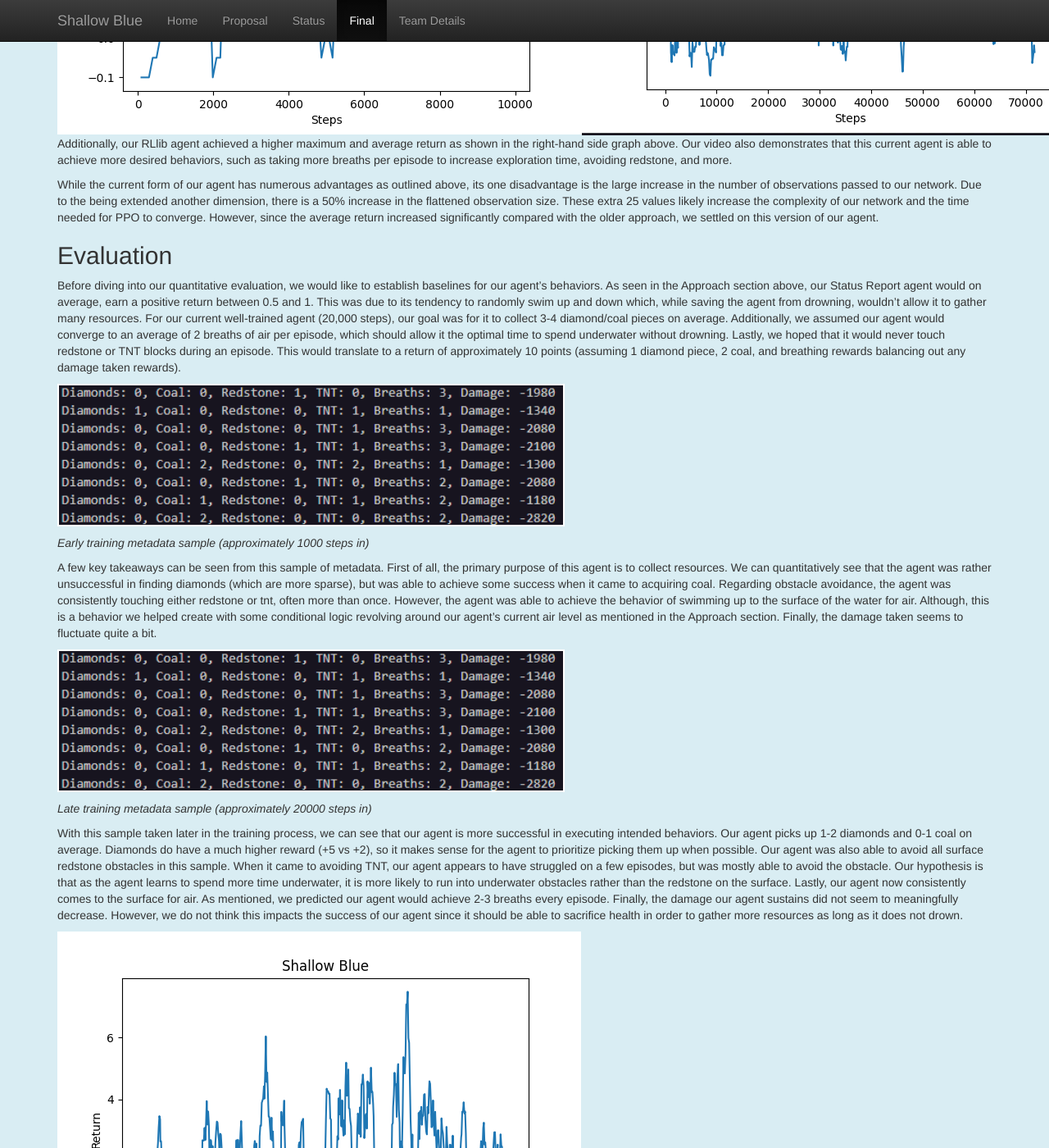
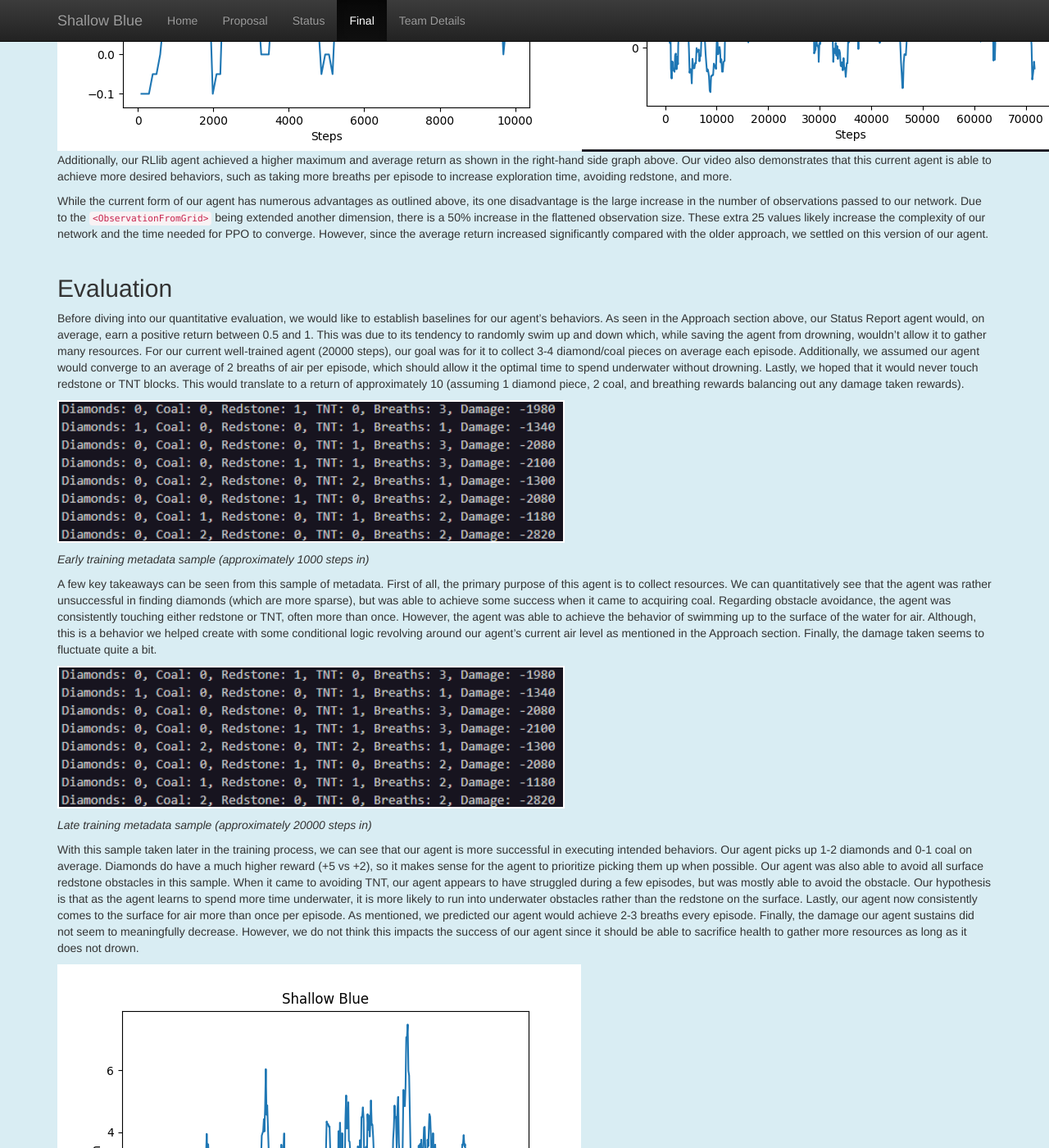
Before and after one commit to ChaseChipres/ShallowBlue, a Jekyll site: the page built from docs/final.md, in a window 1280 px wide and 1400 px high, scrolled down 2429 px. Shown: the whole window at 82% size. Built offline with Jekyll 4.4.1, drawn with Linux system fonts in a browser that asks for light colours; formulas are drawn with MathJax 3; some of the changed text lies outside the part shown.

Commit message:
Update final.md

````diff
--- a/docs/final.md
+++ b/docs/final.md
@@ -19,7 +19,7 @@
 
 We saw a significant enough increase in both reward attained and behaviors learned just by switching to this method from the implementation used for our Status Report. As a result, we decided to focus on making the environment more complex, improving our logging systems, and tuning our hyperparameters instead of modifying the underlying framework.
 
-The agent’s observations consist of a 3x5x5 grid, similar to that of Assignment Two but with a few additions. To start, the grid obtained from <ObservationFromGrid> is extended into the y=1 plane. This way, the agent can detect the presence of redstone blocks above it as it attempts to make its way back up to the surface. Additionally, we constructed another grid containing the entities in a 5x5 grid around the agent based on the list returned by <ObservationFromNearbyEntities>. This grid was used to detect the presence of loose resources that are not present in the aforementioned grid of blocks and was inspired by the fellow project team MineFarm-Farmer. These two grids (each consisting of 25 blocks in 3 dimensions) are combined together and sent to the network. Other observations, including the agent’s air level, damage taken, and resources collected are used to update programmatic rewards as well.
+The agent’s observations consist of a 3x5x5 grid, similar to that of Assignment Two but with a few additions. To start, the grid obtained from `<ObservationFromGrid>` is extended into the `y=1` plane. This way, the agent can detect the presence of redstone blocks above it as it attempts to make its way back up to the surface. Additionally, we constructed another grid containing the entities in a 5x5 grid around the agent based on the list returned by `<ObservationFromNearbyEntities>`. This grid was used to detect the presence of loose resources that are not present in the aforementioned grid of blocks and was inspired by the fellow project team [MineFarm-Farmer](https://yongfeitan.github.io/MineFarm-Farmer/status.html). These two grids (each consisting of 25 blocks in 3 dimensions) are combined together and sent to the network. Other observations, including the agent’s air level, damage taken, and resources collected are used to update programmatic rewards as well.
 
 ```python
   if self.allow_break_action and action[3] > 0:
@@ -43,9 +43,9 @@
     self.episode_step += 1
 ```
 
-Our agent’s continuous action space consists of real values between -1 and 1. These translate to four types of actions: move, turn, jump (used to initiate and cancel swimming), and attack. For moving and turning, the value returned from the network is simply passed to Malmo. Values for the remaining two actions are thresholded as shown above. Additionally, we used Kolby’s suggestion and sleep() the agent when a jump or attack command needs to be executed to stop other actions from interrupting them. Furthermore, we only allowed the agent to swim up to the surface (jump 1) if its air level was significantly depleted. This allowed our agent to explore the environment longer instead of needlessly swimming up when it didn’t have to.
+Our agent’s continuous action space consists of real values between -1 and 1. These translate to four types of actions: move, turn, jump (used to initiate and cancel swimming), and attack. For moving and turning, the value returned from the network is simply passed to Malmo. Values for the remaining two actions are thresholded as shown above. Additionally, we used Kolby’s suggestion and `sleep()` the agent when a jump or attack command needs to be executed to stop other actions from interrupting them. Furthermore, we only allowed the agent to swim up to the surface (`jump 1`) if its air level was significantly depleted. This allowed our agent to explore the environment longer instead of needlessly swimming up when it didn’t have to.
 
-Our agent also has access to numerous different positive and negative rewards. The largest ones in magnitude are those obtained from acquiring a diamond, +5, and coal, +2, either through mining ore or picking them up off the ground. The agent earns rewards of -0.1 everytime it touches a redstone or TNT block. These two obstacles and rewards were introduced to make the environments more complex. Another positive reward of +0.1 is awarded to the agent every time it takes a breath, and a negative reward equal to 0.1% of the health lost is assigned every step when damage is taken. Both of these rewards were configured programmatically, relied on <ObservationFromFullStats>, and were used to encourage breathing. Finally, our agent receives a negative reward of -1 if it drowns.
+Our agent also has access to numerous different positive and negative rewards. The largest ones in magnitude are those obtained from acquiring a diamond, +5, and coal, +2, either through mining ore or picking them up off the ground. The agent earns rewards of -0.1 everytime it touches a redstone or TNT block. These two obstacles and rewards were introduced to make the environments more complex. Another positive reward of +0.1 is awarded to the agent every time it takes a breath, and a negative reward equal to 0.1% of the health lost is assigned every step when damage is taken. Both of these rewards were configured programmatically, relied on `<ObservationFromFullStats>`, and were used to encourage breathing. Finally, our agent receives a negative reward of -1 if it drowns.
 
 The agent’s terminal states are the end of an episode or drowning. Drowning does not happen often, as the agent is usually able to return to the surface of the water at least once per episode. The maximum number of episode steps was increased to 500 to give the agent more time to learn, as it was difficult for the agent to display much behavior with the previous limit of 100.
 
@@ -58,51 +58,49 @@
 
 Additionally, our RLlib agent achieved a higher maximum and average return as shown in the right-hand side graph above. Our video also demonstrates that this current agent is able to achieve more desired behaviors, such as taking more breaths per episode to increase exploration time, avoiding redstone, and more.
 
-While the current form of our agent has numerous advantages as outlined above, its one disadvantage is the large increase in the number of observations passed to our network. Due to the <ObservationFromGrid> being extended another dimension, there is a 50% increase in the flattened observation size. These extra 25 values likely increase the complexity of our network and the time needed for PPO to converge. However, since the average return increased significantly compared with the older approach, we settled on this version of our agent.
+While the current form of our agent has numerous advantages as outlined above, its one disadvantage is the large increase in the number of observations passed to our network. Due to the `<ObservationFromGrid>` being extended another dimension, there is a 50% increase in the flattened observation size. These extra 25 values likely increase the complexity of our network and the time needed for PPO to converge. However, since the average return increased significantly compared with the older approach, we settled on this version of our agent.
 <br/>
 
 ## Evaluation
-Before diving into our quantitative evaluation, we would like to establish baselines for our agent’s behaviors. As seen in the Approach section above, our Status Report agent would on average, earn a positive return between 0.5 and 1. This was due to its tendency to randomly swim up and down which, while saving the agent from drowning, wouldn’t allow it to gather many resources. For our current well-trained agent (20,000 steps), our goal was for it to collect 3-4 diamond/coal pieces on average. Additionally, we assumed our agent would converge to an average of 2 breaths of air per episode, which should allow it the optimal time to spend underwater without drowning. Lastly, we hoped that it would never touch redstone or TNT blocks during an episode. This would translate to a return of approximately 10 points (assuming 1 diamond piece, 2 coal, and breathing rewards balancing out any damage taken rewards).
+Before diving into our quantitative evaluation, we would like to establish baselines for our agent’s behaviors. As seen in the Approach section above, our Status Report agent would, on average, earn a positive return between 0.5 and 1. This was due to its tendency to randomly swim up and down which, while saving the agent from drowning, wouldn’t allow it to gather many resources. For our current well-trained agent (20000 steps), our goal was for it to collect 3-4 diamond/coal pieces on average each episode. Additionally, we assumed our agent would converge to an average of 2 breaths of air per episode, which should allow it the optimal time to spend underwater without drowning. Lastly, we hoped that it would never touch redstone or TNT blocks. This would translate to a return of approximately 10 (assuming 1 diamond piece, 2 coal, and breathing rewards balancing out any damage taken rewards).
 
 ![Metadata from early in the training process](img/Early_Metadata.png)
 
 *Early training metadata sample (approximately 1000 steps in)*
 
-A few key takeaways can be seen from this sample of metadata. First of all, the primary purpose of this agent is to collect resources. We can quantitatively see that the agent was rather unsuccessful in finding diamonds (which are more sparse), but was able to achieve some success when it came to acquiring coal. Regarding obstacle avoidance, the agent was consistently touching either redstone or tnt, often more than once. However, the agent was able to achieve the behavior of swimming up to the surface of the water for air. Although, this is a behavior we helped create with some conditional logic revolving around our agent’s current air level as mentioned in the Approach section. Finally, the damage taken seems to fluctuate quite a bit.
+A few key takeaways can be seen from this sample of metadata. First of all, the primary purpose of this agent is to collect resources. We can quantitatively see that the agent was rather unsuccessful in finding diamonds (which are more sparse), but was able to achieve some success when it came to acquiring coal. Regarding obstacle avoidance, the agent was consistently touching either redstone or TNT, often more than once. However, the agent was able to achieve the behavior of swimming up to the surface of the water for air. Although, this is a behavior we helped create with some conditional logic revolving around our agent’s current air level as mentioned in the Approach section. Finally, the damage taken seems to fluctuate quite a bit.
 
 ![Metadata from later in the traning process](img/Early_Metadata.png)
 
 *Late training metadata sample (approximately 20000 steps in)*
 
-With this sample taken later in the training process, we can see that our agent is more successful in executing intended behaviors. Our agent picks up 1-2 diamonds and 0-1 coal on average. Diamonds do have a much higher reward (+5 vs +2), so it makes sense for the agent to prioritize picking them up when possible. Our agent was also able to avoid all surface redstone obstacles in this sample. When it came to avoiding TNT, our agent appears to have struggled on a few episodes, but was mostly able to avoid the obstacle. Our hypothesis is that as the agent learns to spend more time underwater, it is more likely to run into underwater obstacles rather than the redstone on the surface. Lastly, our agent now consistently comes to the surface for air. As mentioned, we predicted our agent would achieve 2-3 breaths every episode. Finally, the damage our agent sustains did not seem to meaningfully decrease. However, we do not think this impacts the success of our agent since it should be able to sacrifice health in order to gather more resources as long as it does not drown.
+With this sample taken later in the training process, we can see that our agent is more successful in executing intended behaviors. Our agent picks up 1-2 diamonds and 0-1 coal on average. Diamonds do have a much higher reward (+5 vs +2), so it makes sense for the agent to prioritize picking them up when possible. Our agent was also able to avoid all surface redstone obstacles in this sample. When it came to avoiding TNT, our agent appears to have struggled during a few episodes, but was mostly able to avoid the obstacle. Our hypothesis is that as the agent learns to spend more time underwater, it is more likely to run into underwater obstacles rather than the redstone on the surface. Lastly, our agent now consistently comes to the surface for air more than once per episode. As mentioned, we predicted our agent would achieve 2-3 breaths every episode. Finally, the damage our agent sustains did not seem to meaningfully decrease. However, we do not think this impacts the success of our agent since it should be able to sacrifice health to gather more resources as long as it does not drown.
 
 ![Current Average Return](img/final_report_returns.png)
 
 *Return over 70000 steps*
 
-We can see from this returns graph that our agent’s return certainly fluctuates, despite a large proportion of the data still trending upwards. Unfortunately, we still have instances where our agent is either not collecting any resources, or our negative rewards happened to outweigh any positive behavior (perhaps only mining one piece of coal). This graph is also from our longest training session of 140 episodes. We did not get an opportunity to see if training even longer than this would help overcome the complexities of executing several behaviors successfully.
+We can see from this graph that our agent’s return certainly fluctuates, despite a large proportion of the data still trending upwards. Unfortunately, we still have instances where our agent is either not collecting any resources, or our negative rewards outweighed any positive behavior (for example, the agent might have only picked up a single coal piece and took a lot of damage or hit many obstacles). This graph is also from our longest training session of 140 episodes. We did not get an opportunity to see if training even longer than this would help overcome the complexities of executing several behaviors successfully.
 
-Our qualitative evaluation also relies on the metadata logging shown above. These logs were used to visualize the effectiveness of features we added to our agent since the Status Report submission. Some new features are the inclusion of two different kinds of obstacles, having both loose resources and ore, and incorporating longer episode lengths.
-
-By adding these features to our project, we are able to concretely evaluate whether our agent is able to successfully learn and execute more behaviors than before. A comparison between the two versions of our agent is shown below:
+Our qualitative evaluation also relies on the metadata logging shown above. These logs were used to visualize the effectiveness of features we added to our agent since the Status Report submission. Some new features are the inclusion of two different kinds of obstacles, having both loose resources and ore, and incorporating longer episode lengths. By adding these features to our project, we are able to concretely evaluate whether our agent is able to successfully learn and execute more behaviors than before. A comparison between the two versions of our agent is shown below:
 
 
 | Status Report Agent | Current Agent |
 | ------------------- | ------------- |
-| Mining diamond ore&nbsp;&nbsp;&nbsp;  | Mining diamond ore&nbsp; |
-| Mining coal ore&nbsp;&nbsp;&nbsp;     | Mining coal ore&nbsp; |
-| Swimming to the surface for air (only did this once to survive)&nbsp;&nbsp;&nbsp; | Swimming to the surface for air >1 times (due to longer episodes) |
-|                     | Collecting loose diamonds |
-|                     | Collecting loose coal |
-|                     | Avoiding TNT blocks on the seabed |
-|                     | Avoiding redstone blocks on the surface |
-|                     | Limiting the amount of damage taken (our agent takes damage when out of air) |
+| &nbsp;&nbsp;&nbsp;Mining diamond ore&nbsp;&nbsp;&nbsp;  | &nbsp;&nbsp;&nbsp;Mining diamond ore&nbsp;&nbsp;&nbsp; |
+| &nbsp;&nbsp;&nbsp;Mining coal ore&nbsp;&nbsp;&nbsp;     | &nbsp;&nbsp;&nbsp;Mining coal ore&nbsp;&nbsp;&nbsp; |
+| &nbsp;&nbsp;&nbsp;&nbsp;&nbsp;&nbsp;Swimming to the surface for air (only did this once to survive)&nbsp;&nbsp;&nbsp; | &nbsp;&nbsp;&nbsp;Swimming to the surface for air >1 times (due to longer episodes)&nbsp;&nbsp;&nbsp; |
+|                     | &nbsp;&nbsp;&nbsp;Collecting loose diamonds&nbsp;&nbsp;&nbsp; |
+|                     | &nbsp;&nbsp;&nbsp;Collecting loose coal&nbsp;&nbsp;&nbsp; |
+|                     | &nbsp;&nbsp;&nbsp;Avoiding TNT blocks on the seabed&nbsp;&nbsp;&nbsp; |
+|                     | &nbsp;&nbsp;&nbsp;Avoiding redstone blocks on the surface&nbsp;&nbsp;&nbsp; |
+|                     | &nbsp;&nbsp;&nbsp;Limiting the amount of damage taken (our agent takes damage when out of air)&nbsp;&nbsp;&nbsp; |
 
-Our video also contains examples of all the behaviors mentioned above. There our agent can be seen actively applying these behaviors depending on the states it encounters and shows definitive examples of how the current agent improves over the Status Report agent baseline.
+Our video also contains examples of some of the behaviors mentioned above. There our agent can be seen actively applying these behaviors depending on the states it encounters and shows definitive examples of how the current agent improves over the Status Report agent baseline.
 
 A final thought to consider is that our agent may not have had enough intrinsic motivation to explore our environment. Our first approach with Q-learning leveraged an epsilon-greedy approach when selecting actions. This tendency to ignore Q-Values and select random actions might have produced enough variation in early stages of training to create a strong enough foundation for future iterations. Since advancing to RLlib and switching to PPO, we did increase our agent’s return. However, we would have liked to see our agent cover more ground exploring our underwater environment. We tried using rewards as a tool to motivate this exploration but were unable to reliably encourage our agent to encounter new states.
 
-In summary, our agent does marginally better compared to our Status Report submission, earning a maximum return of 7 and an average of 3. While we certainly fell short of our moonshot goal of a fully automated agent, we believe we made significant progress toward this milestone, as seen in our large increase in average return from the Status Report. Furthermore, we did not get to a point where we could test our agent on environments with varying topologies, including underwater structures (temples, mountains), and MOBs. Finally, the underlying network used by RLlib’s PPO algorithm should have been experimented with to improve our return. Both of these aspects of our project could certainly be revisited if we were to continue this endeavor into the future.
+In summary, our agent performs significantly better compared to our Status Report submission, earning a maximum return of 7 and an average of 3. While we certainly fell short of our moonshot goal of a fully automated agent, we believe we made significant progress toward this milestone, as seen in our large increase in average return from the Status Report. Furthermore, we did not get to a point where we could test our agent on environments with varying topologies, including underwater structures (temples, mountains), and MOBs. Finally, the underlying network used by RLlib’s PPO algorithm should have been experimented with to improve our return. Both of these aspects of our project could certainly be revisited if we were to continue this endeavor into the future.
 <br/>
 
 ## References
````
